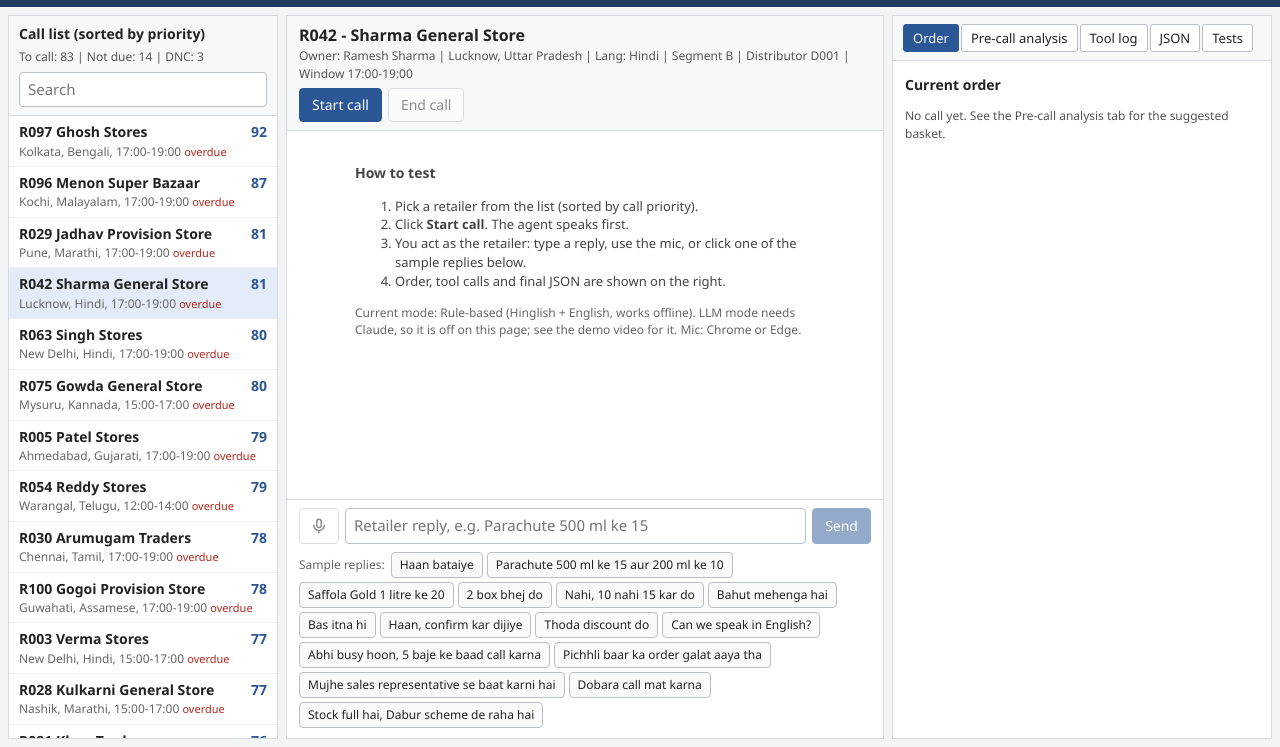
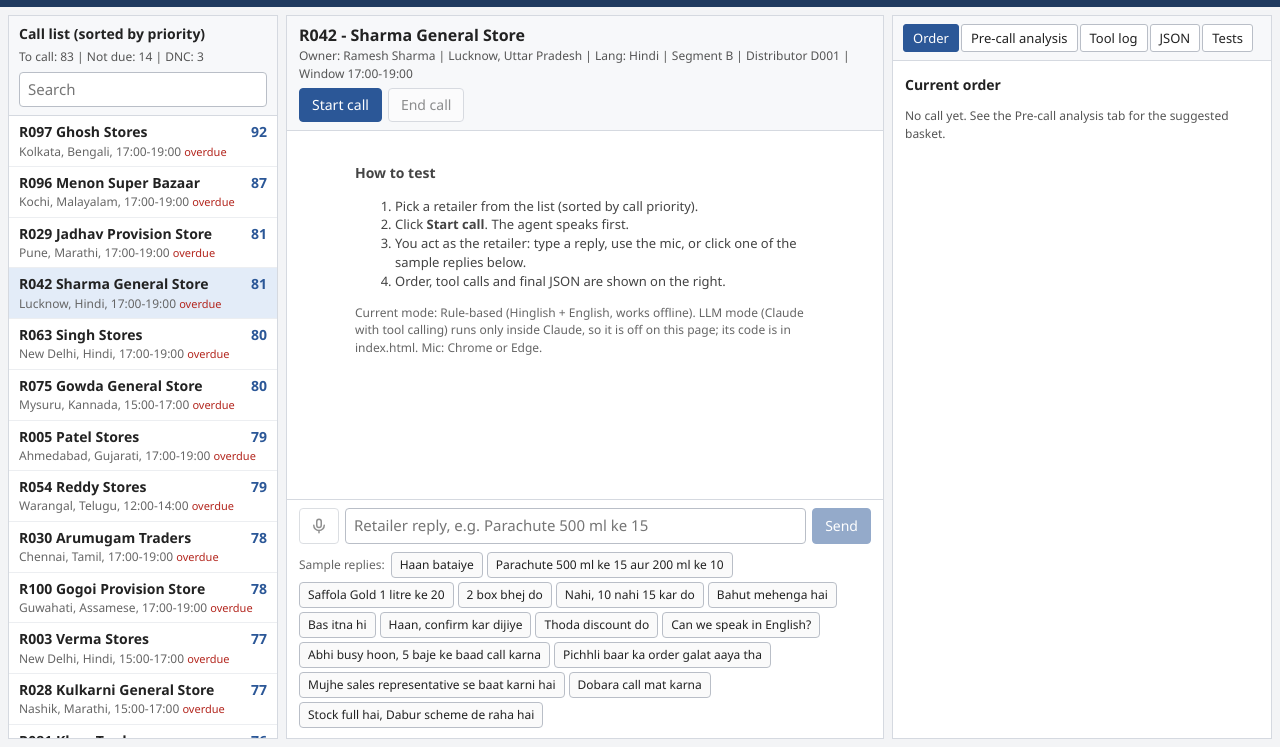
Before and after one commit to skbgp/marico-ai-telecaller, a plain HTML site: page index.html in a window 1280 px wide. Shown: the part 60-807 px from the top of the page. Drawn offline with Linux system fonts and the light colour scheme.

Commit message:
Keep every link public: drop private claude.ai link, fix LLM-mode note, update slides
Co-Authored-By: Claude Opus 5.5 <noreply@anthropic.com>
Claude-Session: https://claude.ai/code/session_017wmcXh8sZSsvDRmRQ3gzZa

```diff
--- a/index.html
+++ b/index.html
@@ -195,7 +195,7 @@ function renderLog(extra) {
   if (!conv) {
     const p = current();
     const warn = p.decision === 'DO_NOT_CALL' ? '<p><b>Note:</b> this retailer has Do_Not_Call_Flag = Yes, so the planner will not call. You can still start a call to test.</p>' : p.decision === 'NOT_DUE' ? `<p><b>Note:</b> not due today (${esc(p.why[0])}).</p>` : '';
-    L.innerHTML = `<div class="empty"><h3>How to test</h3><ol><li>Pick a retailer from the list (sorted by call priority).</li><li>Click <b>Start call</b>. The agent speaks first.</li><li>You act as the retailer: type a reply, use the mic, or click one of the sample replies below.</li><li>Order, tool calls and final JSON are shown on the right.</li></ol>${warn}<p class="note">Current mode: ${mode === 'claude' ? 'LLM mode (Claude with tool calling, any of the 10 languages).' : 'Rule-based (Hinglish + English, works offline).'}${!sample ? ' LLM mode needs Claude, so it is off on this page; see the demo video for it.' : ''} Mic: Chrome or Edge.</p></div>`;
+    L.innerHTML = `<div class="empty"><h3>How to test</h3><ol><li>Pick a retailer from the list (sorted by call priority).</li><li>Click <b>Start call</b>. The agent speaks first.</li><li>You act as the retailer: type a reply, use the mic, or click one of the sample replies below.</li><li>Order, tool calls and final JSON are shown on the right.</li></ol>${warn}<p class="note">Current mode: ${mode === 'claude' ? 'LLM mode (Claude with tool calling, any of the 10 languages).' : 'Rule-based (Hinglish + English, works offline).'}${!sample ? ' LLM mode (Claude with tool calling) runs only inside Claude, so it is off on this page; its code is in index.html.' : ''} Mic: Chrome or Edge.</p></div>`;
     return;
   }
   L.innerHTML = conv.transcript.map(t => t.who === 'agent'
```
Also changed, not shown: 3 other files.
